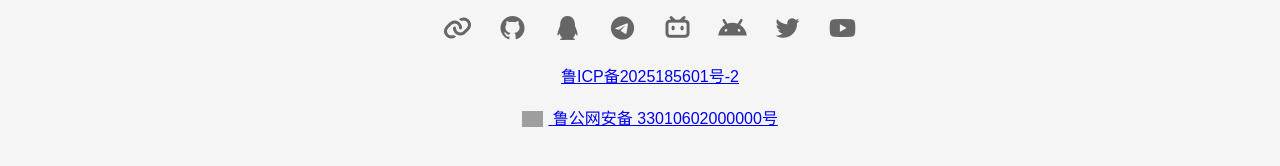
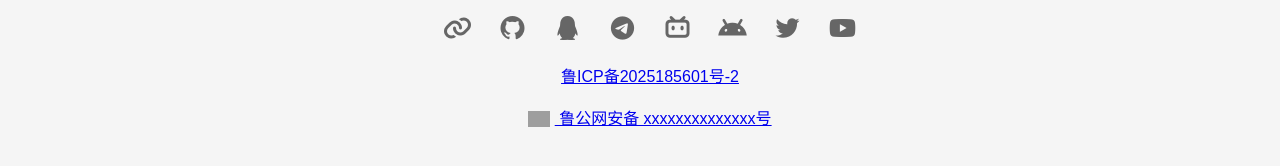
Before and after one commit to tungchiahui/Tung_Website, a Jekyll site: the page built from _pages/post.md, in a window 1280 px wide. Shown: the part 719-885 px from the top of the page. Built offline with Jekyll 4.4.1, drawn with Linux system fonts in a browser that asks for light colours; nearby versions of some CDN libraries; grey boxes are pictures that could not be loaded.

Commit message:
更新 _config.yml

```diff
--- a/_config.yml
+++ b/_config.yml
@@ -13,7 +13,7 @@ url: "https://tungchiahui.cn" # 网站主域名，建议写完整带 https://
 
 # ICP 与公安备案号（自定义字段）
 icp: "鲁ICP备2025185601号-2"       # 工信部备案号
-beian: "33010602000000"            # 公安备案号
+beian: "xxxxxxxxxxxxxx"            # 公安备案号
 # 自定义变量，可以在 footer.html 中用 {{ site.icp }} 和 {{ site.beian }} 调用
 
 # 社交/联系方式配置
```
